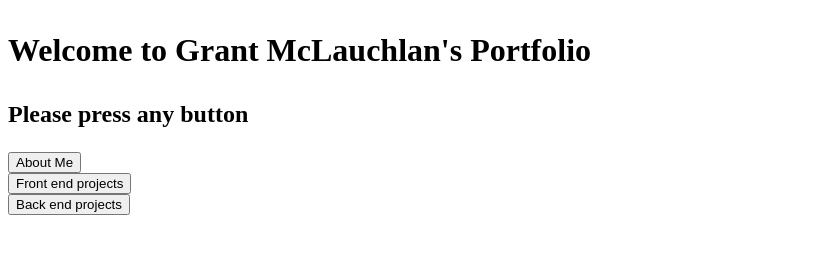
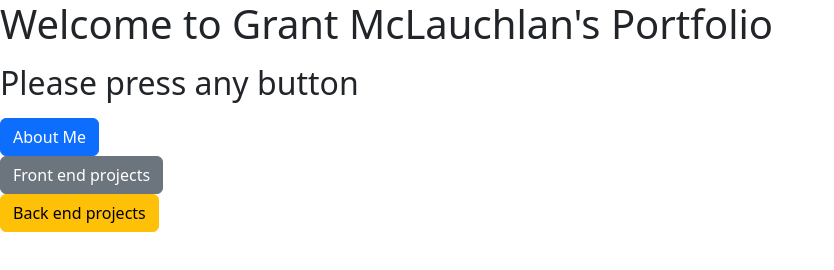
Before and after one commit to DangerMounce/website, a plain HTML site: page index.html in a window 1280 px wide. Shown: the whole page, without its empty margins (0-834 px from the left). Drawn offline with nearby package versions, Linux system fonts and the light colour scheme.

Commit message:
Add bootstrap CDN code
Utilising bootstrap

```diff
--- a/index.html
+++ b/index.html
@@ -4,11 +4,17 @@
     <meta charset="UTF-8">
     <meta name="viewport" content="width=device-width, initial-scale=1.0">
     <title>Document</title>
+
+    <!-- This link is added to bring stuff from bootstrap.... -->
+    <link href="https://cdn.jsdelivr.net/npm/bootstrap@5.3.3/dist/css/bootstrap.min.css" rel="stylesheet" integrity="sha384-QWTKZyjpPEjISv5WaRU9OFeRpok6YctnYmDr5pNlyT2bRjXh0JMhjY6hW+ALEwIH" crossorigin="anonymous">
 </head>
 <body>
     <h1><p>Welcome to Grant McLauchlan's Portfolio</p></h1>
 <h2><p>Please press any button</p></h2>
-   <a href="aboutme.html"><button type="button">About Me</button></a><br>
-   <a href="frontendprojects.html"><button type="button">Front end projects</button><br></a>
-   <a href="backendprojects.html"><button type="button">Back end projects</button></a>
+<!-- Adding bootstrap classes brings through the bootstrap CSS -->
+   <a href="aboutme.html"><button class="btn btn-primary" type="button">About Me</button></a><br>
+   <a href="frontendprojects.html"><button class="btn btn-secondary" type="button">Front end projects</button><br></a>
+   <a href="backendprojects.html"><button class ="btn btn-warning" type="button">Back end projects</button></a>
 </html>
+
+<!-- Bootstrap: https://getbootstrap.com/docs/5.3/getting-started/introduction/ -->
```
